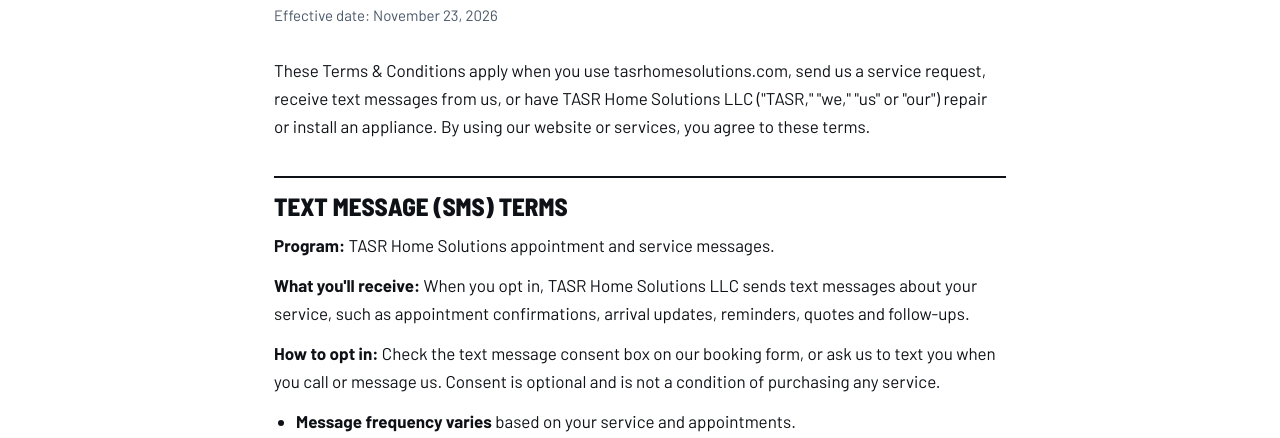
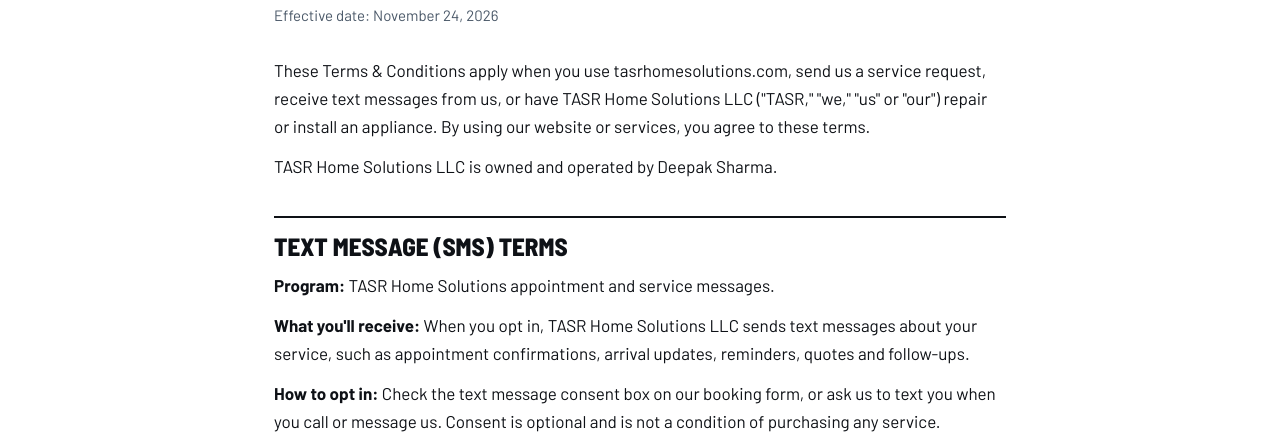
Before and after one commit to tasrhomesolutions/tasrhomesolutions.github.io, a plain HTML site: page terms.html in a window 1280 px wide. Shown: the part 344-782 px from the top of the page. Drawn offline with Linux system fonts and the light colour scheme.

Commit message:
Add ownership statement to Privacy Policy and Terms
'TASR Home Solutions LLC is owned and operated by Deepak Sharma.' after the
opening paragraph on both pages; Terms effective date updated.

Co-Authored-By: Claude Opus 5.5 <noreply@anthropic.com>
Claude-Session: https://claude.ai/code/session_01AJ3eyyHw4A2BjREZkL2X1u

```diff
--- a/terms.html
+++ b/terms.html
@@ -23,9 +23,10 @@
 <main>
   <p class="kicker">TASR Home Solutions LLC</p>
   <h1>Terms &amp; Conditions</h1>
-  <p class="updated">Effective date: November 23, 2026</p>
+  <p class="updated">Effective date: November 24, 2026</p>
 
   <p>These Terms &amp; Conditions apply when you use tasrhomesolutions.com, send us a service request, receive text messages from us, or have TASR Home Solutions LLC ("TASR," "we," "us" or "our") repair or install an appliance. By using our website or services, you agree to these terms.</p>
+  <p>TASR Home Solutions LLC is owned and operated by Deepak Sharma.</p>
 
   <h2>Text message (SMS) terms</h2>
   <p><strong>Program:</strong> TASR Home Solutions appointment and service messages.</p>
```
Also changed, not shown: privacy-policy.html (+1 -0 lines).
